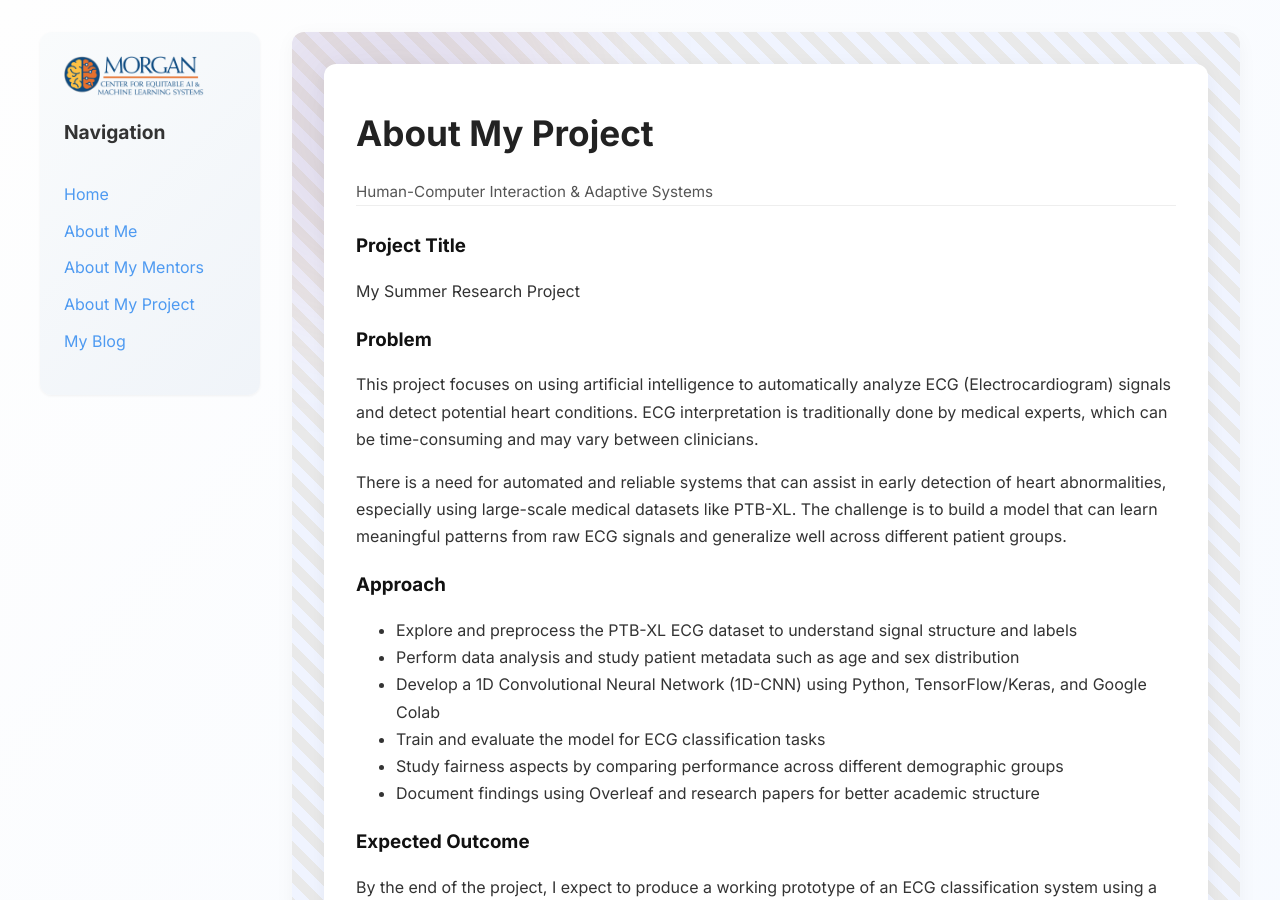
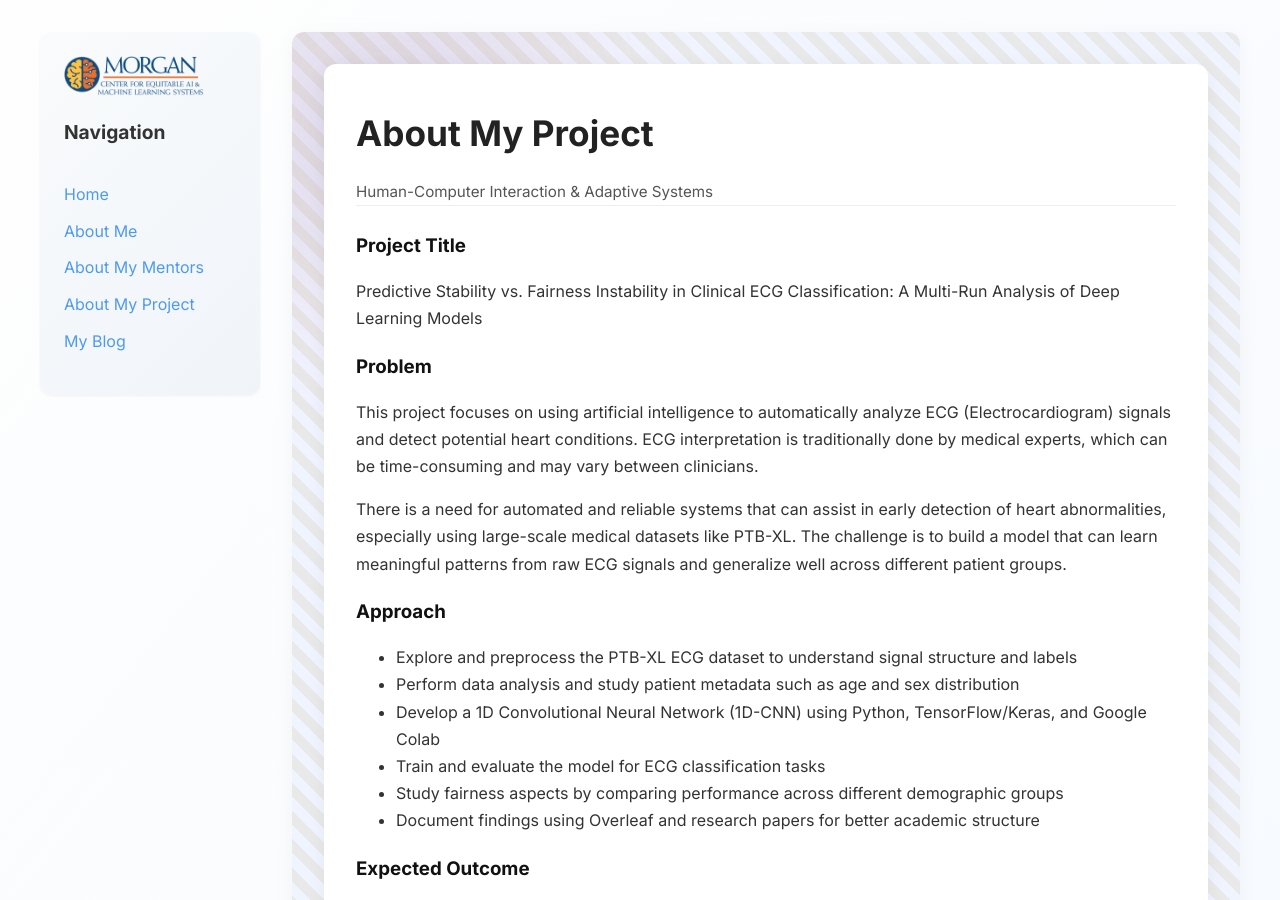
Before and after one commit to BtoBhatta/BtoBhatta, a Jekyll site: the page built from pages/about-my-project.md, in a window 1280 px wide and 900 px high. Built offline with Jekyll 4.4.1, drawn with Linux system fonts in a browser that asks for light colours.

Commit message:
Update about-my-project.md

```diff
--- a/pages/about-my-project.md
+++ b/pages/about-my-project.md
@@ -4,7 +4,7 @@
 permalink: /about-my-project.html
 
 subtitle: Human-Computer Interaction & Adaptive Systems
-project_title: "My Summer Research Project"
+project_title: "Predictive Stability vs. Fairness Instability in Clinical ECG Classification: A Multi-Run Analysis of Deep Learning Models"
 topic: "Predictive Stability vs. Fairness Instability in Clinical ECG Classification: A Multi-Run Analysis of Deep Learning Models"
 
 problem: |
```
